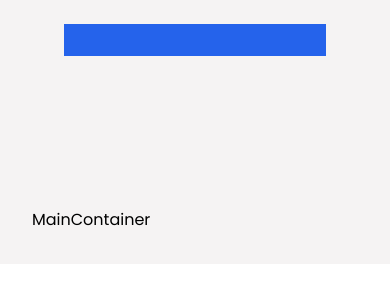
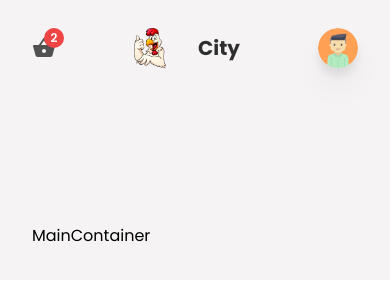
Before and after one commit to priyanshukumarsinha/restarurantapp, a React (Vite) app: page / in a window 390 px wide. Shown: the top 300 px of the page. Built offline with nearby package versions, Linux system fonts and the light colour scheme.

Commit message:
Mobile Navbar Done

```diff
--- a/src/components/Header.jsx
+++ b/src/components/Header.jsx
@@ -37,6 +37,7 @@ const Header = () => {
   }
 
   const logout = () => {
+    setIsMenu(false)
     dispatch(userLogout())
     localStorage.clear();
   }
@@ -45,9 +46,10 @@ const Header = () => {
     Navigate('/createItem')
   )
 
+  const navItems = ["Home", "Menu", "About Us", "Service"];
 
   return (
-    <header className=' w-full p-6 px-16'>
+    <header className=' w-full p-3 px-4 md:p-6 md:px-16'>
       {/* Desktop & Tablet */}
       <div className='hidden md:flex p-4'>
         <Link to={'/'} className='flex items-center gap-8'>
@@ -57,14 +59,13 @@ const Header = () => {
 
         <div className=' w-full flex items-center justify-center gap-8'>
           <motion.ul
-          initial = {{opacity : 0, x: 200}}
-          animate = {{opacity : 1, x: 0}}
-          exit = {{opacity : 0, x: 200}}
-          className='flex items-center gap-10 ml-auto'>
-            <li className='text-base text-textColor hover:text-headingColor duration-100 transition-all ease-in-out cursor-pointer'>Home</li>
-            <li className='text-base text-textColor hover:text-headingColor duration-100 transition-all ease-in-out cursor-pointer'>Menu</li>
-            <li className='text-base text-textColor hover:text-headingColor duration-100 transition-all ease-in-out cursor-pointer'>About Us</li>
-            <li className='text-base text-textColor hover:text-headingColor duration-100 transition-all ease-in-out cursor-pointer'>Service</li>
+            initial={{ opacity: 0, x: 200 }}
+            animate={{ opacity: 1, x: 0 }}
+            exit={{ opacity: 0, x: 200 }}
+            className='flex items-center gap-10 ml-auto'>
+
+            {navItems.map((item) => (<li className='text-base text-textColor hover:text-headingColor duration-100 transition-all ease-in-out cursor-pointer'>{item}</li>))}
+
           </motion.ul>
           <div className="flex items-center relative">
             <MdShoppingBasket className='text-textColor text-2xl cursor-pointer' />
@@ -86,10 +87,10 @@ const Header = () => {
               isMenu && (
 
                 <motion.div
-                initial = {{opacity: 0, scale : 0.6}}
-                animate = {{opacity: 1, scale : 1}}
-                exit = {{opacity: 0, scale : 0.6}}
-                className='w-40 bg-gray-50 shadow-xl rounded-lg absolute top-12 right-0 flex flex-col'>
+                  initial={{ opacity: 0, scale: 0.6 }}
+                  animate={{ opacity: 1, scale: 1 }}
+                  exit={{ opacity: 0, scale: 0.6 }}
+                  className='w-40 bg-gray-50 shadow-xl rounded-lg absolute top-12 right-0 flex flex-col'>
                   {
                     userData && userData.email === adminEmail && (
                       <Link to={'/createItem'}>
@@ -119,8 +120,62 @@ const Header = () => {
 
       </div>
       {/* Mobile */}
-      <div className='flex md:hidden bg-blue-600 p-4'>
+      <div className='flex md:hidden p-4 justify-between items-center'>
+        <div className="flex items-center relative">
+          <MdShoppingBasket className='text-textColor text-2xl cursor-pointer' />
+          <div className='w-5 h-5 rounded-full bg-red-500  ml-8 flex items-center justify-center absolute -top-2 -right-2'>
+            <p className='text-xs text-white  font-semibold'>
+              2
+            </p>
+          </div>
+        </div>
 
+        <Link to={'/'} className='flex items-center gap-8'>
+          <img src={Logo} className='w-8 object-cover' alt="logo" />
+          <p className='text-headingColor text-xl font-bold'>City</p>
+        </Link>
+
+
+        <div className="relative">
+          <motion.img whileTap={{ scale: 0.6 }} src={userData ? userData.photoURL : Avatar} alt="userprofile" className='w-10 min-w-[40px] min-h-[40px] drop-shadow-xl cursor-pointer rounded-full'
+            onClick={login}
+          />
+
+          {
+            isMenu && userData && (
+
+              <motion.div
+                initial={{ opacity: 0, scale: 0.6 }}
+                animate={{ opacity: 1, scale: 1 }}
+                exit={{ opacity: 0, scale: 0.6 }}
+                className='w-40 bg-gray-50 shadow-xl rounded-lg absolute top-12 right-0 flex flex-col'>
+                {
+                  userData && userData.email === adminEmail && (
+                    <Link to={'/createItem'}>
+                      <p className='px-4 py-2 flex items-center gap-3 cursor-pointer hover:bg-slate-100 transition-all duration-100 ease-in-out text-base text-textColor'
+                      >New Item
+                        <MdAdd />
+                      </p>
+                    </Link>
+                  )}
+
+                <ul className='flex flex-col'>
+
+                  {navItems.map((item) => (<li className='text-base text-textColor hover:bg-slate-100 transition-all duration-100 ease-in-out cursor-pointer px-4 py-2' >{item}</li>))}
+
+                </ul>
+
+                {userData &&
+                  <p className='m-2 p-2 rounded-mg shadow-md flex items-center justify-center bg-gray-200 gap-3 cursor-pointer hover:bg-gray-300 transition-all duration-100 ease-in-out text-base text-textColor'
+                    onClick={logout}
+                  >Logout
+                    <MdLogout />
+                  </p>
+                }
+              </motion.div>
+            )
+          }
+        </div>
       </div>
     </header>
   )
```
